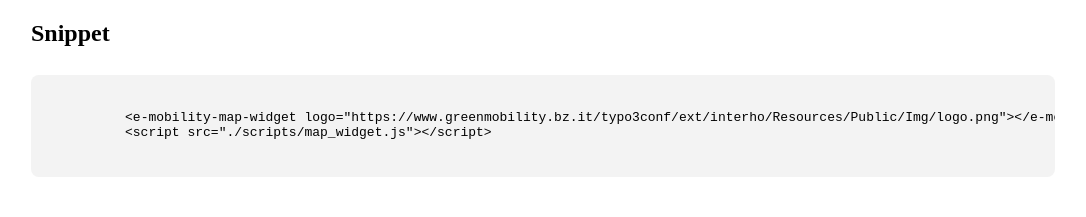
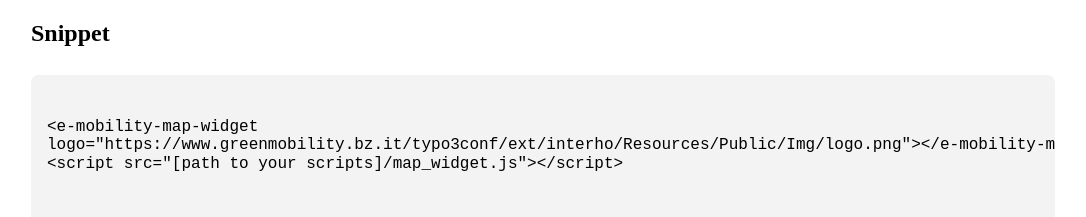
Before and after one commit to noi-techpark/odh-web-components, a plain HTML site: page public/echarging-map/index.html in a window 1280 px wide. Shown: the whole page, without its empty margins (97-1183 px from the left). Drawn offline with nearby package versions, Linux system fonts and the light colour scheme; a script that the page names is missing; files whose address does not match are found by name.

Commit message:
remove deprecated xmp tag

```diff
--- a/public/echarging-map/index.html
+++ b/public/echarging-map/index.html
@@ -43,10 +43,13 @@
     <div class="widget-container">
       <h2>Snippet</h2>
       <div class="code_snippet">
-        <xmp>
-	  <e-mobility-map-widget logo="https://www.greenmobility.bz.it/typo3conf/ext/interho/Resources/Public/Img/logo.png"></e-mobility-map-widget>
-          <script src="./scripts/map_widget.js"></script>
-        </xmp>
+        <pre>
+	  <code>
+&lt;e-mobility-map-widget
+logo="https://www.greenmobility.bz.it/typo3conf/ext/interho/Resources/Public/Img/logo.png"&gt;&lt;/e-mobility-map-widget&gt;
+&lt;script src="[path to your scripts]/map_widget.js"&gt;&lt;/script&gt;
+	  </code>
+        </pre>
       </div>
     </div>
 
```
Also changed, not shown: public/echarging-dashboard/index.html (+6 -4 lines), 1 other file.
